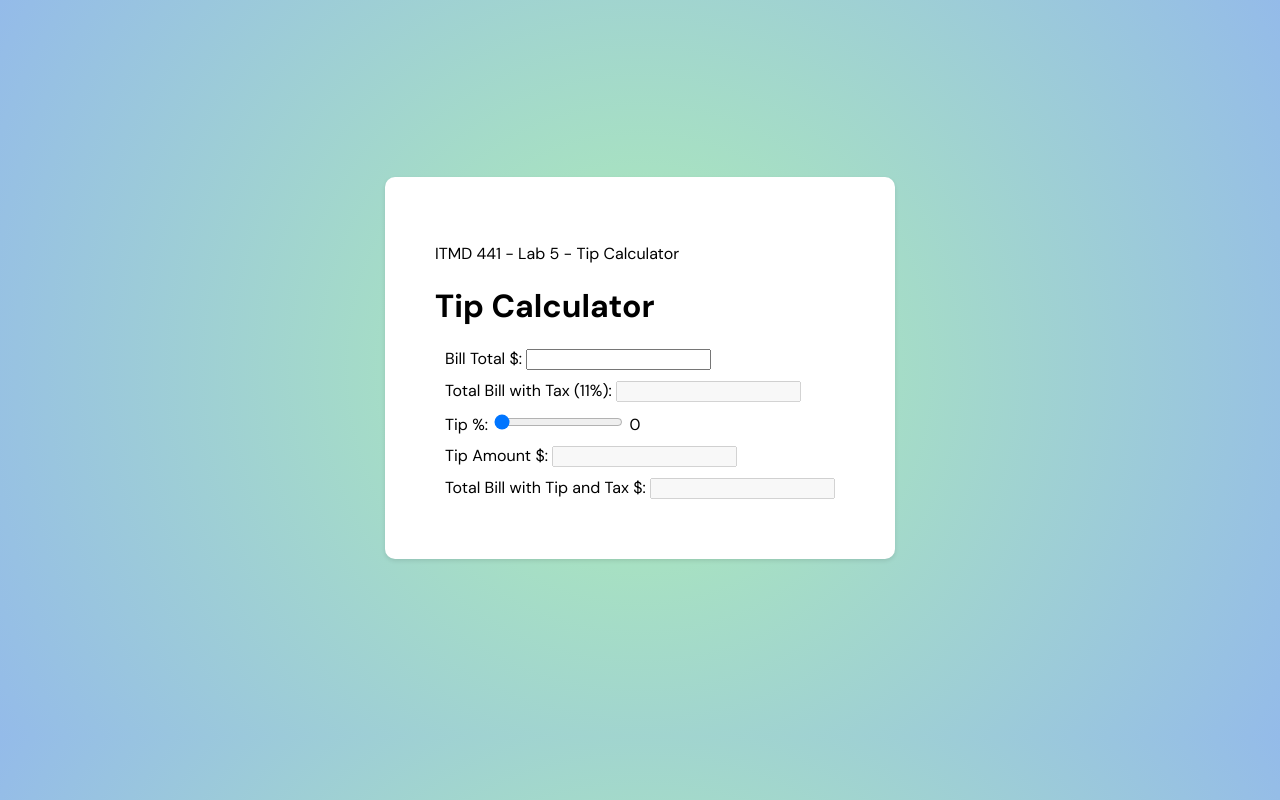
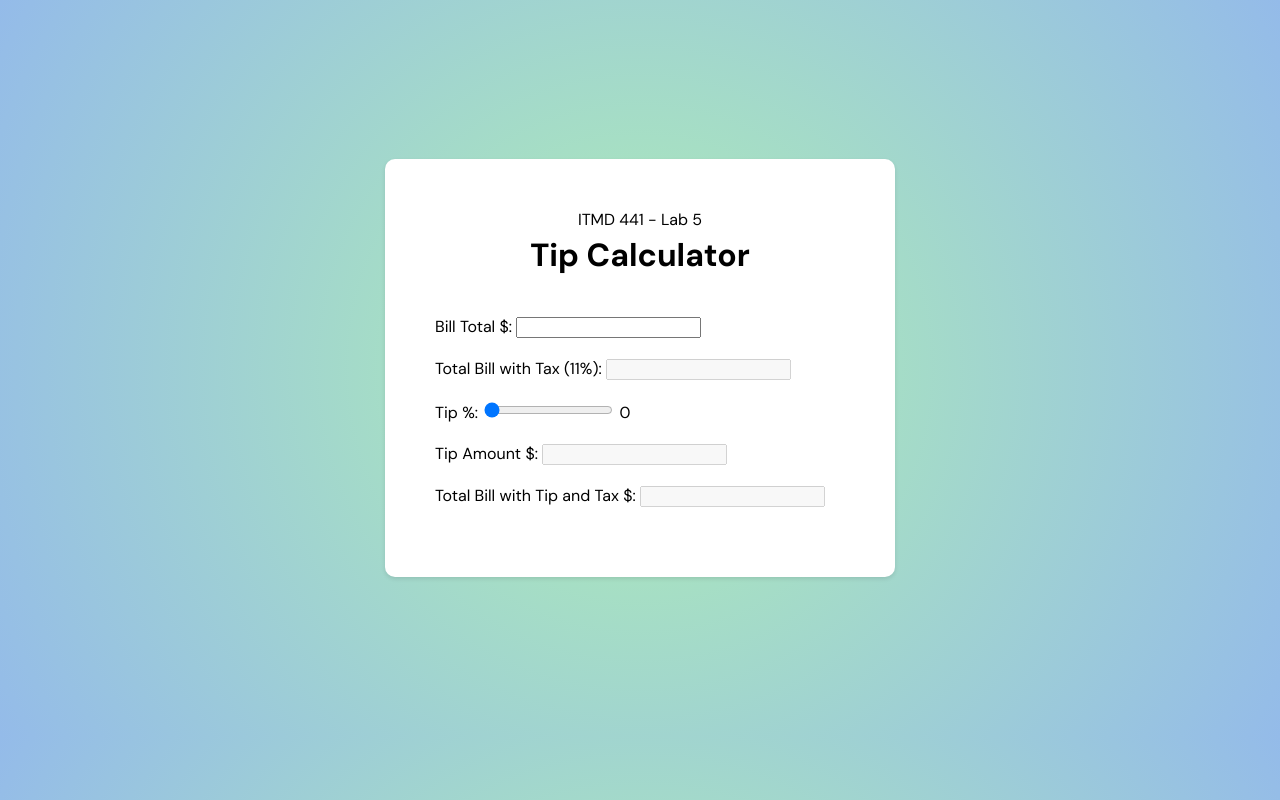
Before and after one commit to jaredbnm/itmd-441-lab5, a plain HTML site: page index.html in a window 1280 px wide. Drawn offline with Linux system fonts and the light colour scheme; a web font is replaced by a local one.

Commit message:
edited styles

```diff
--- a/css/styles.css
+++ b/css/styles.css
@@ -20,6 +20,20 @@ body {
   box-shadow: 0 2px 4px rgba(0, 0, 0, 0.1);;
 }
 
+.form-header {
+  text-align: center;
+}
+
+h1 {
+  margin-top: 1%;
+  margin-bottom: 40px;
+}
+
+p {
+  margin: 0;
+}
+
 .form-group {
-  margin: 10px;
+  margin: 20px;
+  margin-left: 0px;
 }
--- a/index.html
+++ b/index.html
@@ -14,8 +14,10 @@
   <div class="form-wrapper">
     <div class="form-container">
       <form method="get" action="null" autocomplete="on">
-        <p>ITMD 441 - Lab 5 - Tip Calculator</p>
-        <h1>Tip Calculator</h1>
+        <div class="form-header">
+          <p>ITMD 441 - Lab 5</p>
+          <h1>Tip Calculator</h1>
+        </div>
         <div class="form-group">
           <label for="bill">Bill Total $:</label>
           <input type="text" name="bill" required>
```
